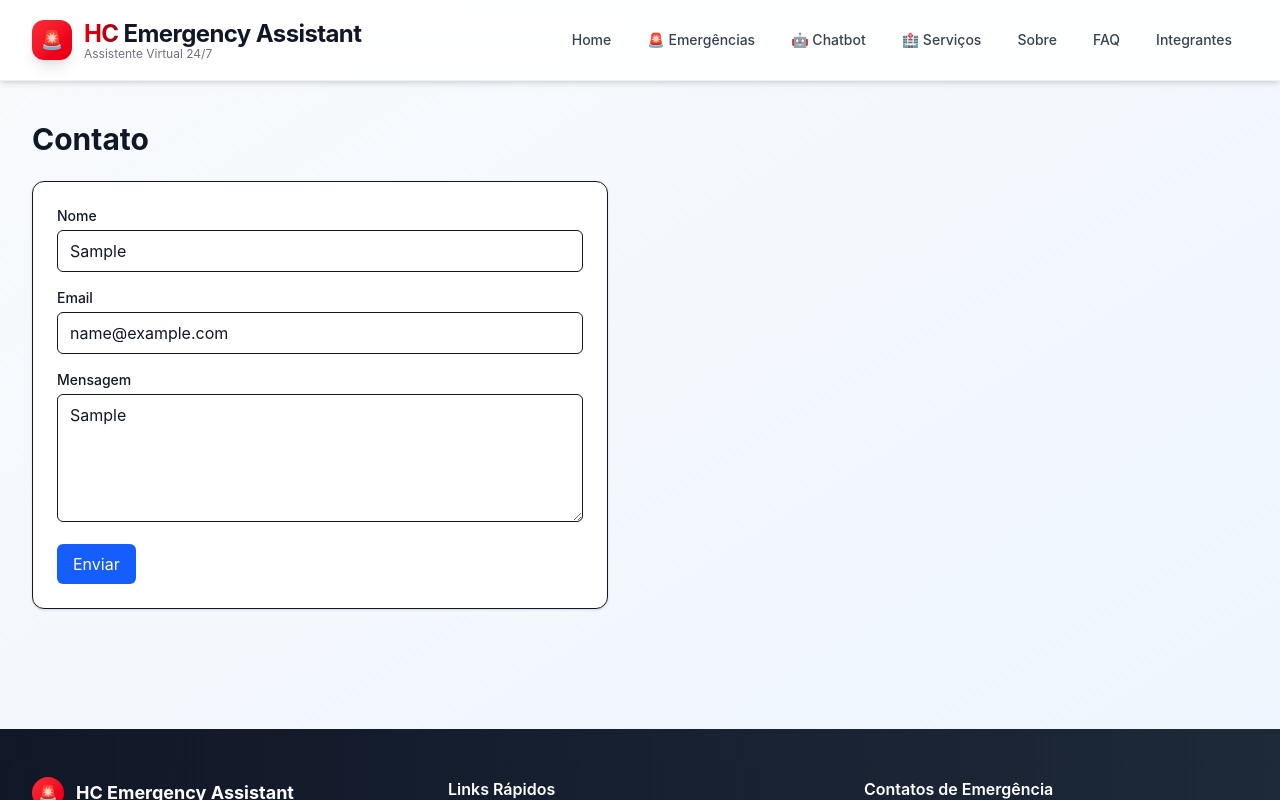
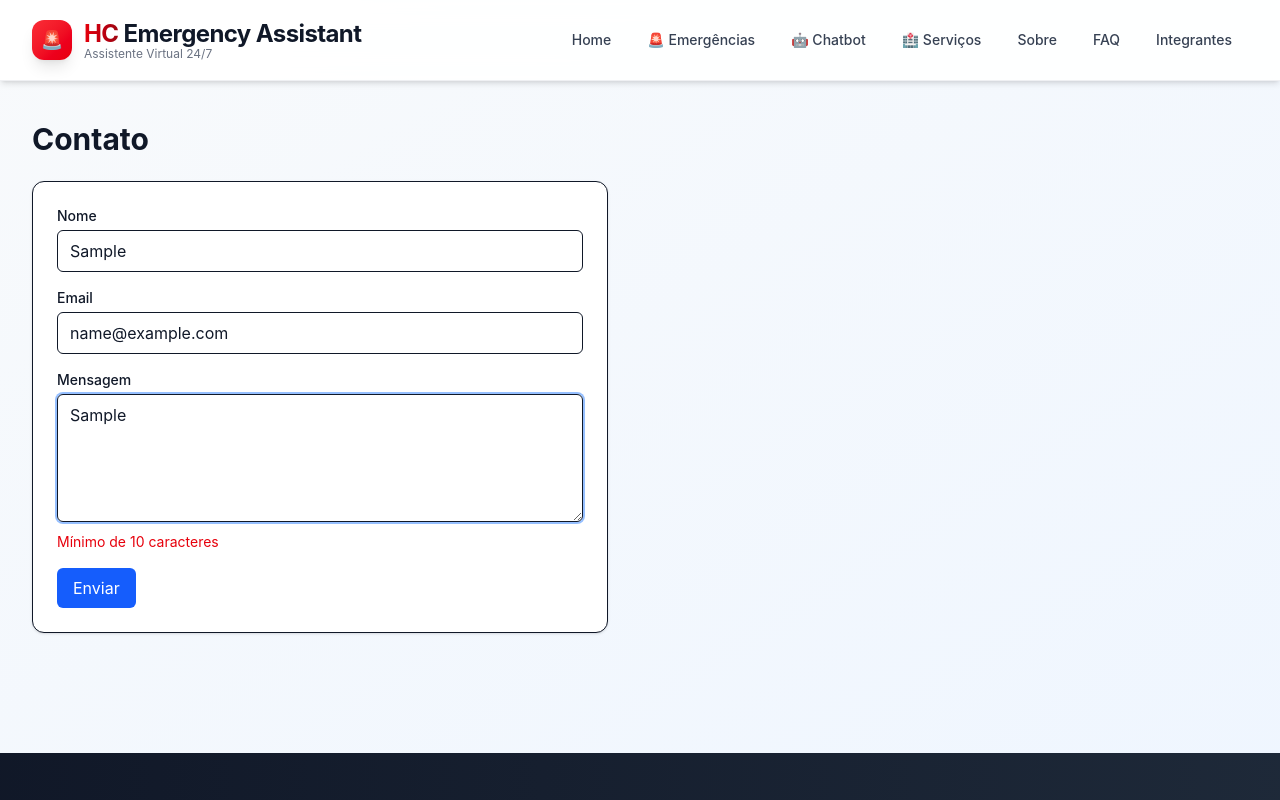
Before and after one commit to challange-hc-1TDSPH-2-sem/challenge-hc-front-end, a React (Vite) app: page /contato in a window 1280 px wide. Both pictures are taken after typing "Sample", "name@example.com", "Sample" into the empty fields and a click on the button "Enviar". Shown: the top 800 px of the page. Built offline with nearby package versions, Linux system fonts and the light colour scheme.

Commit message:
feat(contato): melhora validação e acessibilidade do formulário

```diff
--- a/src/pages/Contato.tsx
+++ b/src/pages/Contato.tsx
@@ -7,7 +7,7 @@ type FormData = {
 }
 
 export default function Contato() {
-  const { register, handleSubmit, formState: { errors } } = useForm<FormData>()
+  const { register, handleSubmit, formState: { errors, isSubmitting } } = useForm<FormData>()
 
   const onSubmit = (data: FormData) => {
     // Validação e envio fictício (sem API) conforme regras
@@ -17,33 +17,42 @@ export default function Contato() {
   return (
     <section>
       <h1 className="text-3xl font-bold mb-6">Contato</h1>
-      <form onSubmit={handleSubmit(onSubmit)} className="space-y-4 max-w-xl bg-white border rounded-xl p-6 shadow-sm">
+      <form onSubmit={handleSubmit(onSubmit)} className="space-y-4 max-w-xl bg-white border rounded-xl p-6 shadow-sm" noValidate>
         <div>
-          <label className="block text-sm font-medium mb-1">Nome</label>
+          <label className="block text-sm font-medium mb-1" htmlFor="nome">Nome</label>
           <input
+            id="nome"
             className="w-full border rounded-md px-3 py-2 focus:outline-none focus:ring-2 focus:ring-blue-500/50"
-            {...register('nome', { required: 'Informe seu nome' })}
+            aria-invalid={!!errors.nome}
+            aria-describedby={errors.nome ? 'erro-nome' : undefined}
+            {...register('nome', { required: 'Informe seu nome', minLength: { value: 3, message: 'Mínimo de 3 caracteres' } })}
           />
-          {errors.nome && <p className="text-sm text-red-600 mt-1">{errors.nome.message}</p>}
+          {errors.nome && <p id="erro-nome" className="text-sm text-red-600 mt-1">{errors.nome.message}</p>}
         </div>
         <div>
-          <label className="block text-sm font-medium mb-1">Email</label>
+          <label className="block text-sm font-medium mb-1" htmlFor="email">Email</label>
           <input
             type="email"
+            id="email"
             className="w-full border rounded-md px-3 py-2 focus:outline-none focus:ring-2 focus:ring-blue-500/50"
+            aria-invalid={!!errors.email}
+            aria-describedby={errors.email ? 'erro-email' : undefined}
             {...register('email', { required: 'Informe seu email' })}
           />
-          {errors.email && <p className="text-sm text-red-600 mt-1">{errors.email.message}</p>}
+          {errors.email && <p id="erro-email" className="text-sm text-red-600 mt-1">{errors.email.message}</p>}
         </div>
         <div>
-          <label className="block text-sm font-medium mb-1">Mensagem</label>
+          <label className="block text-sm font-medium mb-1" htmlFor="mensagem">Mensagem</label>
           <textarea
+            id="mensagem"
             className="w-full border rounded-md px-3 py-2 min-h-32 focus:outline-none focus:ring-2 focus:ring-blue-500/50"
-            {...register('mensagem', { required: 'Digite sua mensagem' })}
+            aria-invalid={!!errors.mensagem}
+            aria-describedby={errors.mensagem ? 'erro-msg' : undefined}
+            {...register('mensagem', { required: 'Digite sua mensagem', minLength: { value: 10, message: 'Mínimo de 10 caracteres' } })}
           />
-          {errors.mensagem && <p className="text-sm text-red-600 mt-1">{errors.mensagem.message}</p>}
+          {errors.mensagem && <p id="erro-msg" className="text-sm text-red-600 mt-1">{errors.mensagem.message}</p>}
         </div>
-        <button type="submit" className="bg-blue-600 text-white rounded-md px-4 py-2 hover:bg-blue-700">Enviar</button>
+        <button type="submit" disabled={isSubmitting} className="bg-blue-600 text-white rounded-md px-4 py-2 hover:bg-blue-700 disabled:opacity-50">{isSubmitting ? 'Enviando...' : 'Enviar'}</button>
       </form>
     </section>
   )
```
